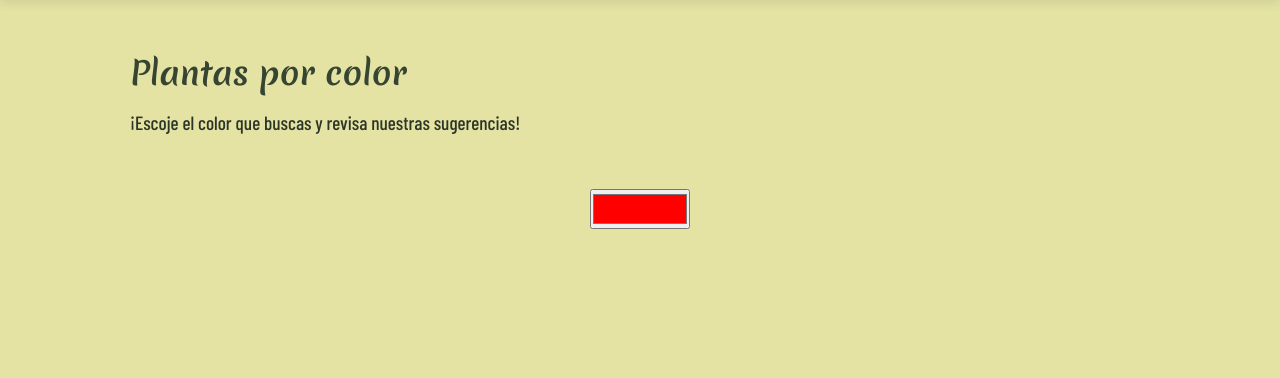
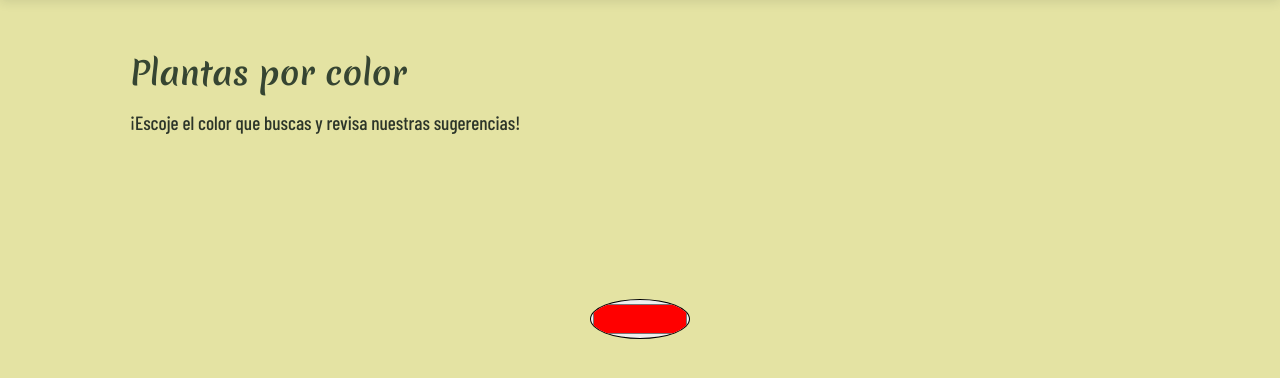
Before and after one commit to ElKalethazo/ElKalethazo.github.io-midori, a PHP site: page /sections/porColor.php in a window 1280 px wide. Shown: the part 80-458 px from the top of the page. Run offline with PHP 8.4, Linux system fonts and the light colour scheme.

Commit message:
Círculo cromático

```diff
--- a/styles.css
+++ b/styles.css
@@ -435,7 +435,8 @@ body {
   /* Estilos del selector de color */
   .selector-color {
     display: block;
-    margin: 50px auto;
+    margin: 160px auto;
     width: 100px;
     height: 40px;
+    border-radius: 50%;
   }
```
